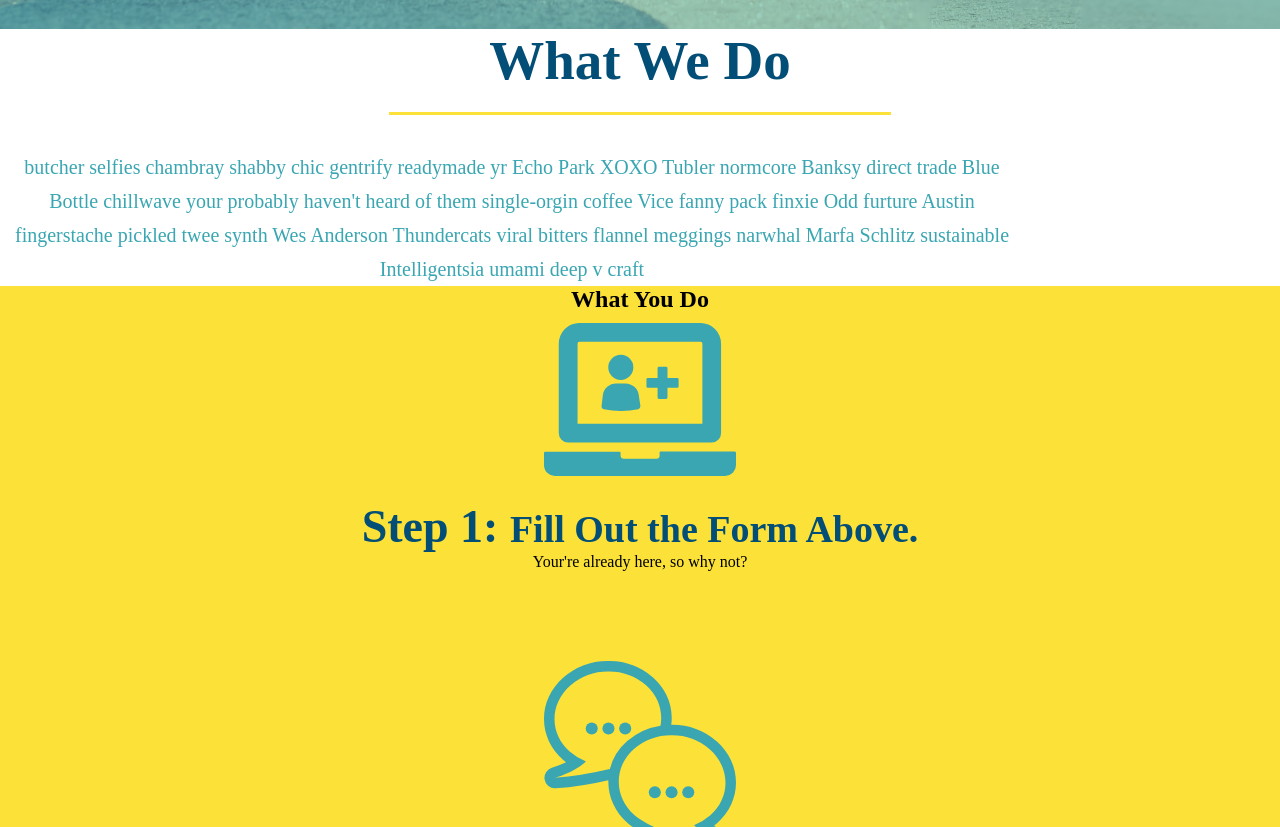
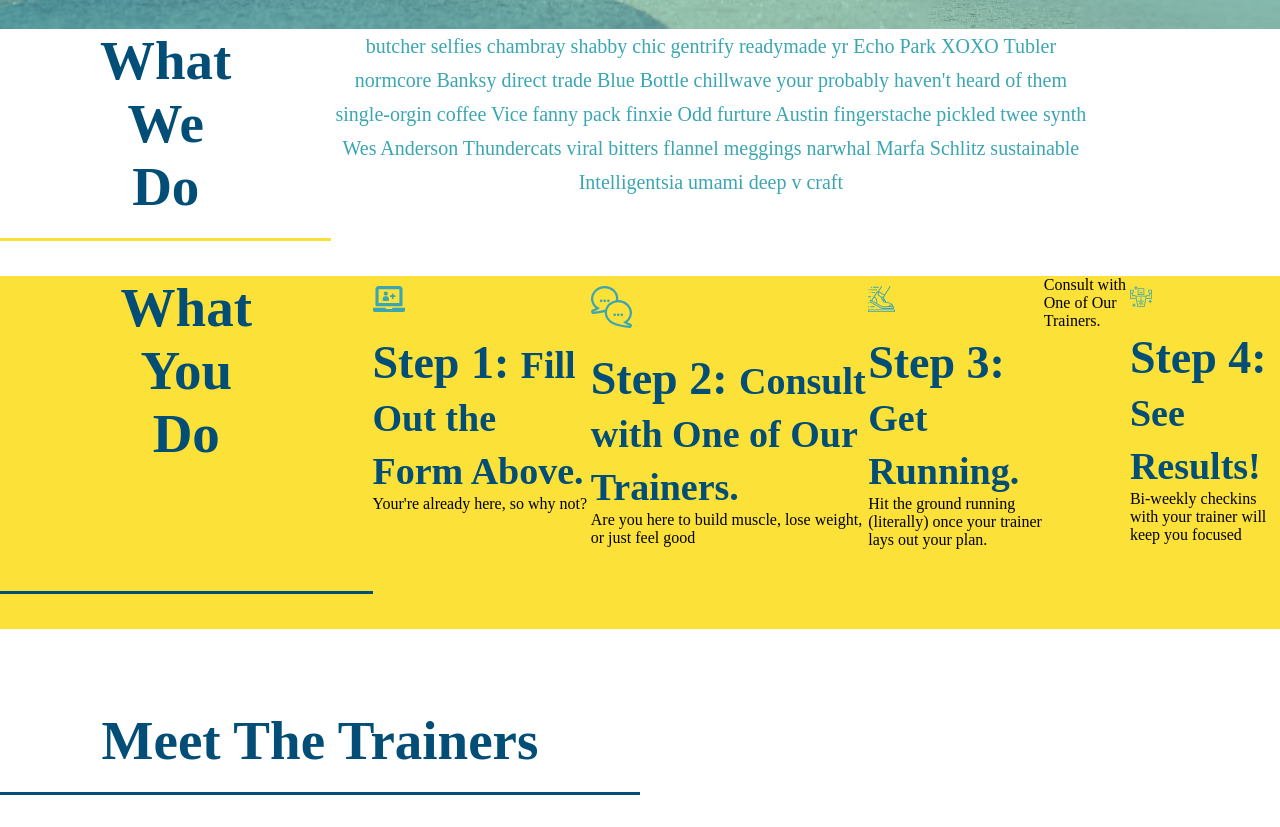
Before and after one commit to vlavaka/run-buddy, a plain HTML site: page runbuddy2.0/index.html in a window 1280 px wide. Shown: the part 690-1517 px from the top of the page. Drawn offline with Linux system fonts and the light colour scheme.

Commit message:
added changes to CSS

```diff
--- a/runbuddy2.0/assests/css/style.css
+++ b/runbuddy2.0/assests/css/style.css
@@ -144,10 +144,6 @@ footer a {
 }
 /* HERO STYLES END */
 
-.intro {
-    text-align: center;
-}
-
 .intro h2 {
     font-size: 55px;
     color: #024e76;
@@ -167,6 +163,7 @@ footer a {
     color: #39a6b2;
     width: 80%;
     font-size: 20px;
+    text-align: center;
 }
 
 .into p {
@@ -175,16 +172,12 @@ footer a {
 }
 
 .steps {
-    text-align: center;
     background: #fce138
 }
 
 .section-title {
     font-size: 55px;
     color: #024e76;
-    margin-bottom: 35px;
-    padding: 0 100px 20px 100px;
-    display: inline-block;
     border-bottom: 3px solid;
 }
 
@@ -220,9 +213,6 @@ footer a {
     font-size: 38px;
 }
 
-.trainers {
-    text-align: center;
-}
 
 .trainer {
     width: 900px;
@@ -267,18 +257,21 @@ footer a {
     line-height: 1.3;
 }
 
-.section.title {
+.section-title {
     font-size: 55px;
     display: inline-block;
     padding: 0 100px 20px 100px;
     border-bottom: 3px solid;
     margin-bottom: 35px;
     color: #024e76;
+    padding-bottom: 20px;
+    text-align: center;
+    margin: 0 auto 35px auto;
+    width: 50%;
 }
 
 /* REACH OUT STYLES START */
 .contact {
-    text-align: center;
     background: #024e76;
 }
 
@@ -318,3 +311,7 @@ footer a {
 }
 
 /* REACH OUT STYLES END */
+
+.flex-row {
+    display: flex;
+}
--- a/runbuddy2.0/index.html
+++ b/runbuddy2.0/index.html
@@ -78,16 +78,25 @@
 
     <body>
         <!-- "what we do" -->
+        <!-- Wrap every h2 with a class of "section-title" in this div-->
         <section id="what-we-do" class="intro">
-            <h2>What We Do</h2>
+            <div class="flex-row">
+            <h2 class="section-title primary-border">
+                What We Do
+            </h2>
+            <div class="flex-row">
             <p>
                 butcher selfies chambray shabby chic gentrify readymade yr Echo Park XOXO Tubler normcore Banksy direct trade Blue Bottle chillwave your probably haven't heard of them single-orgin coffee Vice fanny pack finxie Odd furture Austin fingerstache pickled twee synth Wes Anderson Thundercats viral bitters flannel meggings narwhal Marfa Schlitz sustainable Intelligentsia umami deep v craft
             </p>
+            </div>
         </section>
 
         <!-- "what you do"-->
         <section id="what you do" class="steps">
-            <h2>What You Do</h2>
+            <div class="flex-row">
+            <h2 class="section-title primary border">
+                What You Do
+            </h2>
 
             <div>
                 <!-- insert this img element -->
```
